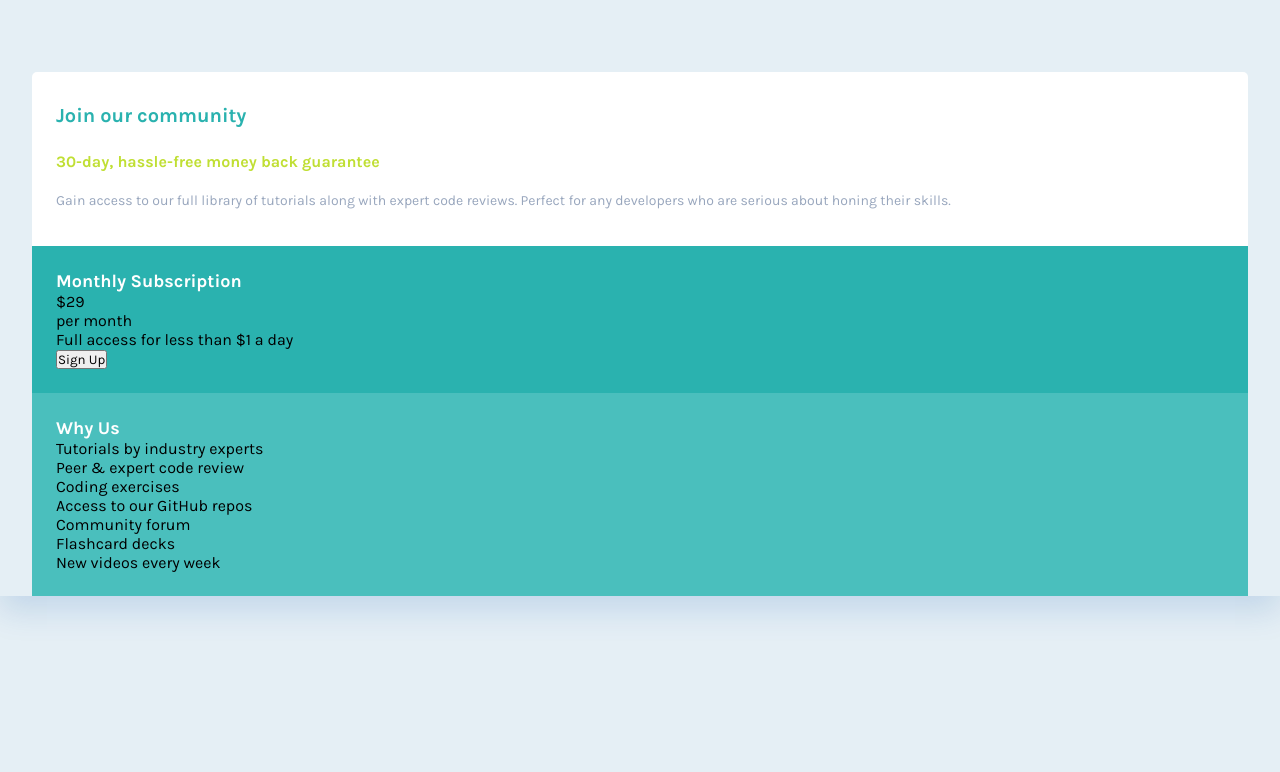
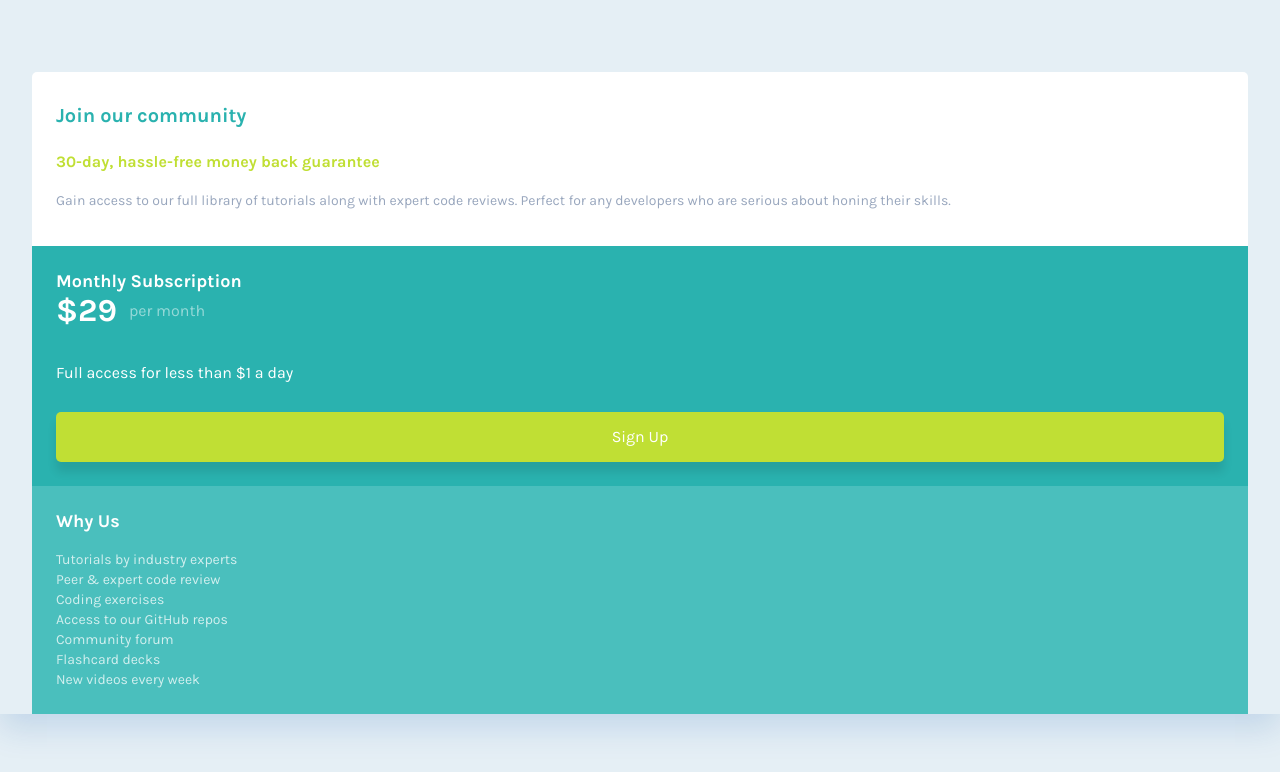
Before and after one commit to caua2006/Cau-Carvalho-de-Oliveira, a plain HTML site: page index.html in a window 1280 px wide. Drawn offline with Linux system fonts and the light colour scheme.

Commit message:
hoje terminei a seção esquerda e direita

```diff
--- a/css/main.css
+++ b/css/main.css
@@ -20,8 +20,49 @@
     padding: 1.5rem;
 
 }
+.esquerda div p:first-child {
+    color: #fff;
+    font-size: 2rem;
+    font-weight: 700;
+    line-height: 2.375rem;
+}
+.esquerda div p:last-child {
+    color: #fff;
+    opacity: 0.5;
+}
+.esquerda div {
+    display: flex;
+    gap:0.75rem;
+    align-items: center;
+    margin-bottom: 0.25rem;
+}
+.esquerda p {
+    color: #fff;
+    line-height: 1.625rem;
+    margin-bottom: 1.625rem;
+}
+.esquerda button {
+    padding-block: 1rem;
+    width: 100%;
+    color: #fff;
+    font-size: 1rem;
+    line-height: 1.125rem;
+    border: none;
+    background: var( --bright-yellow);
+    border-radius: 5px;
+    box-shadow: 0px 10px 10px rgba(0, 0, 0, 0.0973011)
+}
 .direita {
     background: var(--light-cyan);
     padding: 1.5rem;
 
 }
+.direita h2 {
+    margin-bottom: 1.125rem;
+}
+.direita p {
+    line-height: 1.25rem;
+    font-size: 0.875rem;
+    color: #fff;
+    opacity: 0.75;
+}
```
